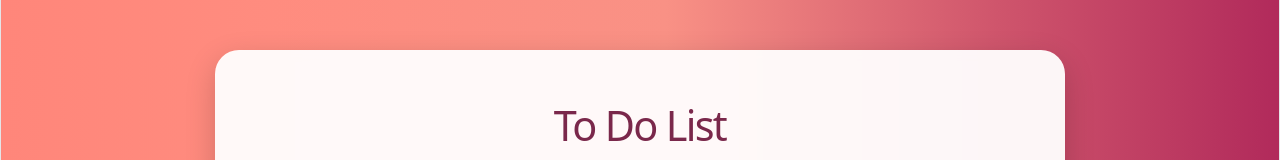
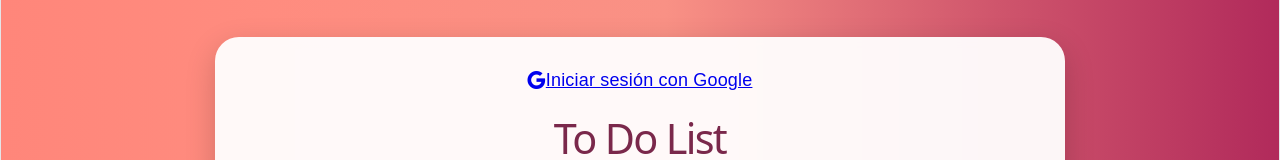
Before and after one commit to CamilaM1612/TODO, a React (Vite) app in the folder todo-frontend/: page / in a window 1280 px wide. Shown: the part 217-377 px from the top of the page. Built offline with nearby package versions, Linux system fonts and the light colour scheme; no server answers.

Commit message:
pequeña correccion para que funcione el front

```diff
--- a/todo-frontend/src/App.jsx
+++ b/todo-frontend/src/App.jsx
@@ -13,7 +13,7 @@ const App = () => {
     axios
       .get(`${Base_url}`)
       .then((response) => {
-        setItems(response.data);
+        setItems(response.data.data);
         console.log(response.data);
       })
       .catch((error) => {
@@ -28,7 +28,7 @@ const App = () => {
           descripcion: newDescripcion,
         })
         .then((response) => {
-          setItems((prevItems) => [...prevItems, response.data]);
+          setItems((prevItems) => [...prevItems, response.data.data]);
           setNewDescripcion("");
         })
         .catch((error) => {
@@ -92,6 +92,10 @@ const App = () => {
   return (
     <div className="contenedor">
       <div className="card">
+        <a href="http://localhost:3000/auth/google">
+         <i className="bi bi-google"></i>
+    Iniciar sesión con Google
+        </a>
         <h1>To Do List</h1>
 
         <div className="formulario">
@@ -120,7 +124,7 @@ const App = () => {
           </thead>
 
           <tbody>
-            {items.map((item) => (
+            {Array.isArray(items) && items.map((item) => (
               <tr key={item.id}>
                 <td className={item.estado ? "completada" : "descrip"}>{item.descripcion}</td>
                 <td>
```
